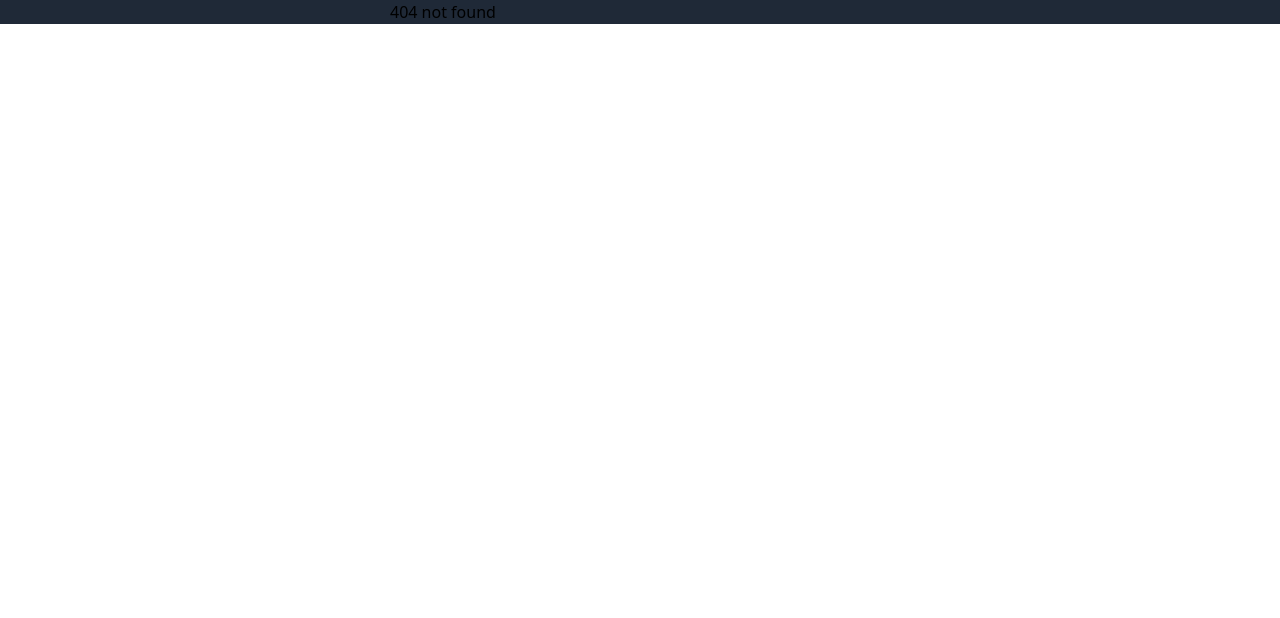
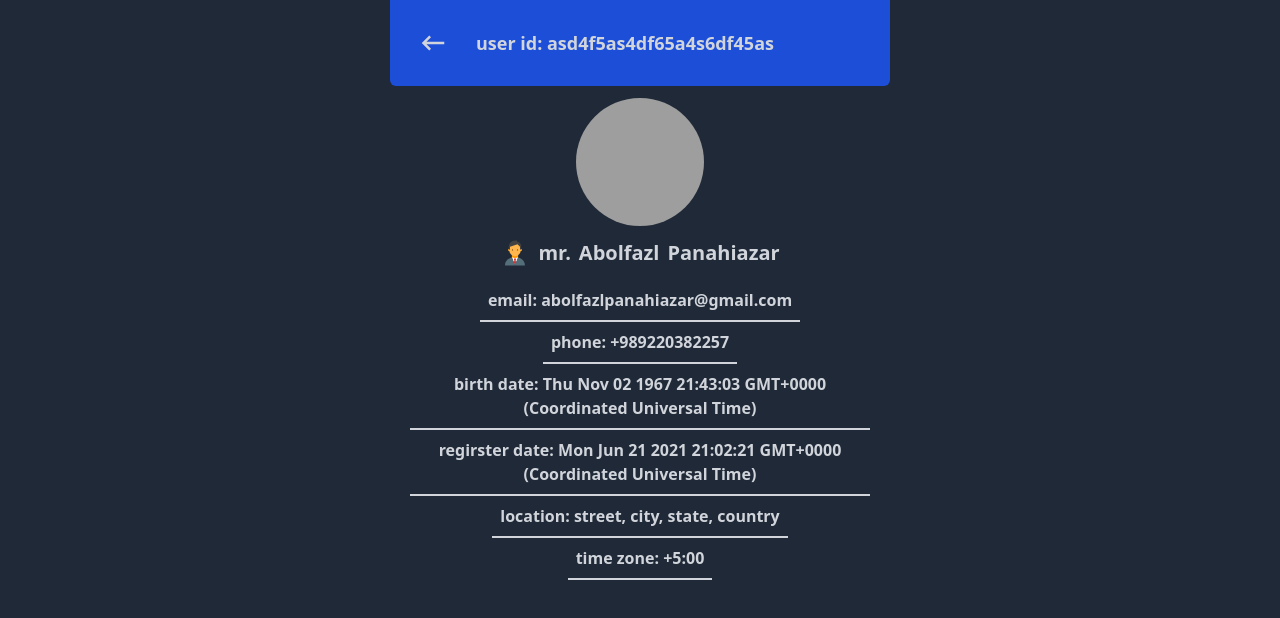
Before and after one commit to AbolfazlPanahiazar/graphql-users, a React (Create React App) app: page /profile/1 in a window 1280 px wide. Before the commit this address had no page. Shown: the top 618 px of the page. Built offline with nearby package versions, Linux system fonts and the light colour scheme; grey boxes are pictures that could not be loaded.

Commit message:
Add user profile page UI

```diff
--- a/package.json
+++ b/package.json
@@ -16,6 +16,7 @@
     "graphql": "^15.5.1",
     "react": "^17.0.2",
     "react-dom": "^17.0.2",
+    "react-icons": "^4.2.0",
     "react-infinite-scroll-component": "^6.1.0",
     "react-router-dom": "^5.2.0",
     "react-scripts": "4.0.3",
--- a/src/components/Router/routes.ts
+++ b/src/components/Router/routes.ts
@@ -4,6 +4,7 @@ import { RouteComponentProps } from "react-router-dom";
 // pages
 const UserList = lazy(() => import("pages/UserList/UserList"));
 const NotFound = lazy(() => import("pages/NotFound/NotFound"));
+const UserProfile = lazy(() => import("pages/UserProfile/UserProfile"));
 
 // route interface
 interface IRoute {
@@ -23,6 +24,12 @@ const routes: IRoute[] = [
   },
   {
     id: "2",
+    exact: true,
+    path: "/profile/:id",
+    component: UserProfile,
+  },
+  {
+    id: "3",
     exact: false,
     component: NotFound,
   },
--- /dev/null
+++ b/src/pages/UserProfile/UserProfile.tsx
@@ -0,0 +1,82 @@
+import { FC, ReactElement } from "react";
+import { RouteComponentProps } from "react-router-dom";
+import { MdKeyboardBackspace } from "react-icons/md";
+import { FcBusinesswoman, FcBusinessman } from "react-icons/fc";
+
+const UserProfile: FC<RouteComponentProps> = (): ReactElement => {
+  return (
+    <div>
+      {/* header - start */}
+      <header className="flex justify-center items-center p-5 rounded-b-md bg-blue-700">
+        {/* back button - start */}
+        <button className="text-gray-300 p-2 text-3xl rounded-full hover:bg-blue-500 transition-all duration-200 ease-in-out">
+          <MdKeyboardBackspace />
+        </button>
+        {/* back button - end */}
+
+        {/* user id - start */}
+        <div className="flex-grow font-sans text-lg font-bold text-gray-300 ml-5">
+          <span>user id: </span>
+          <span>asd4f5as4df65a4s6df45as</span>
+        </div>
+        {/* user id - end */}
+      </header>
+      {/* header - end */}
+
+      {/* profile - start */}
+      <div className="font-sans text-gray-300">
+        {/* picure - start */}
+        <div className="flex justify-center items-center my-3">
+          <img className="rounded-full w-32 h-32 object-cover" src="https://randomuser.me/api/portraits/med/men/61.jpg" alt="user picture" />
+        </div>
+        {/* picure - end */}
+
+        {/* user info - start */}
+        <div className="flex items-center justify-center text-xl font-extrabold my-3">
+          <span className="text-3xl">
+            <FcBusinessman />
+          </span>
+          <span className="ml-2">mr.</span>
+          <span className="ml-2">Abolfazl</span>
+          <span className="ml-2">Panahiazar</span>
+        </div>
+        <div className="flex flex-col justify-center items-center my-3 font-bold text-center mx-5">
+          {/* -- */}
+          <div className="border-b-2 border-gray-300 p-2">
+            <span>email: </span>
+            <span>abolfazlpanahiazar@gmail.com</span>
+          </div>
+          {/* -- */}
+          <div className="border-b-2 border-gray-300 p-2">
+            <span>phone: </span>
+            <span>+989220382257</span>
+          </div>
+          {/* -- */}
+          <div className="border-b-2 border-gray-300 p-2">
+            <span>birth date: </span>
+            <span>Thu Nov 02 1967 21:43:03 GMT+0000 (Coordinated Universal Time)</span>
+          </div>
+          {/* -- */}
+          <div className="border-b-2 border-gray-300 p-2">
+            <span>regirster date: </span>
+            <span>Mon Jun 21 2021 21:02:21 GMT+0000 (Coordinated Universal Time)</span>
+          </div>
+          {/* -- */}
+          <div className="border-b-2 border-gray-300 p-2">
+            <span>location: </span>
+            <span>street, city, state, country</span>
+          </div>
+          {/* -- */}
+          <div className="border-b-2 border-gray-300 p-2">
+            <span>time zone: </span>
+            <span>+5:00</span>
+          </div>
+        </div>
+        {/* user info - end */}
+      </div>
+      {/* profile - end */}
+    </div>
+  );
+};
+
+export default UserProfile;
--- a/tailwind.config.js
+++ b/tailwind.config.js
@@ -12,6 +12,7 @@ module.exports = {
     },
     minHeight: {
       '500': '500px',
+      'screen': '100vh',
     }
   },
   variants: {
```
Also changed, not shown: 1 other file (tests, documents, lock files or other folders).
